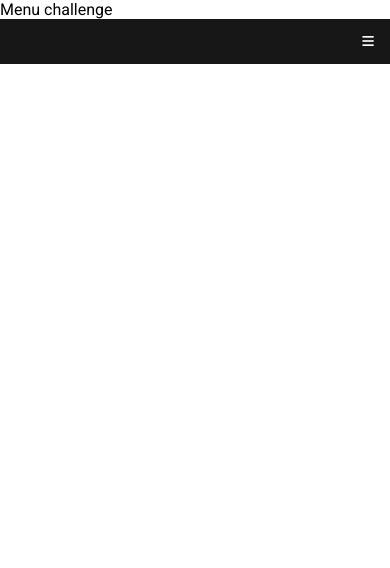
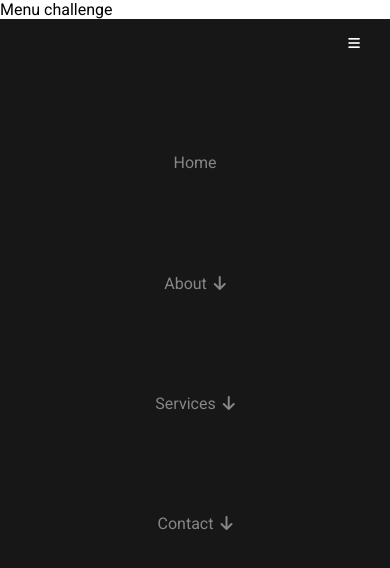
Before and after one commit to stefanmrvic/mysticProject, a website built with Vite: page index.html in a window 390 px wide. Both pictures are taken after a click on the button "Toggle-navigation". Built offline with nearby package versions, Linux system fonts and the light colour scheme.

Commit message:
add: hamburger menu functionality

```diff
--- a/index.html
+++ b/index.html
@@ -16,8 +16,11 @@
     <body>
         <header id="main-header">
             <h1>Menu challenge</h1>
-            <nav>
+            <nav class="nav">
                 <ul id="menu">
+                    <button id="hamburger" aria-label="Toggle-navigation">
+                        <i class="fa-solid fa-bars"></i>
+                    </button>
                     <li><a href="#">Home</a></li>
                     <li class="submenu-category">
                         <a href="#">About <i class="fa-solid fa-arrow-down"></i></a>
@@ -47,9 +50,6 @@
                             <li><a href="#">Sales</a></li>
                         </ul>
                     </li>
-                    <button id="hamburger" aria-label="Toggle-navigation">
-                        <i class="fa-solid fa-bars"></i>
-                    </button>
                 </ul>
             </nav>
         </header>
--- a/script/main.js
+++ b/script/main.js
@@ -1 +1,8 @@
 const hamburger = document.getElementById("hamburger");
+const nav = document.querySelector(".nav");
+
+hamburger.addEventListener('click', toggleHamburgerMenu);
+
+function toggleHamburgerMenu() {
+    nav.classList.toggle("active");
+}
--- a/styles/parts/_header.scss
+++ b/styles/parts/_header.scss
@@ -4,7 +4,7 @@
 // $secondary-color-inactive: #ffffff8d;
 
 #main-header {
-    nav {
+    .nav {
         display: flex;
         background-color: #171717;
         height: 45px;
@@ -18,8 +18,9 @@
             color: white;
             background: none;
             border: none;
+            margin-top: 2px;
+            margin-right: 24px;
             height: 100%;
-            margin-right: 10px;
 
             @media (min-width: 768px) {
                 display: none;
@@ -112,4 +113,30 @@
             }
         }
     }
+
+    // Hamburger Menu Toggle Styles Start //
+    .nav.active {
+        height: 100vh;
+
+        #menu {
+            display: flex;
+            flex-direction: column;
+            width: 100%;
+            align-items: center;
+            gap: 12%;
+
+            #hamburger {
+                height: auto;
+                align-self: flex-end;
+                margin-top: 16px;
+                margin-right: 24px;
+            }
+
+            li {
+                display: flex;
+                height: auto;
+            }
+        }
+    }
+    // Hamburger Menu Toggle Styles End //
 }
```
